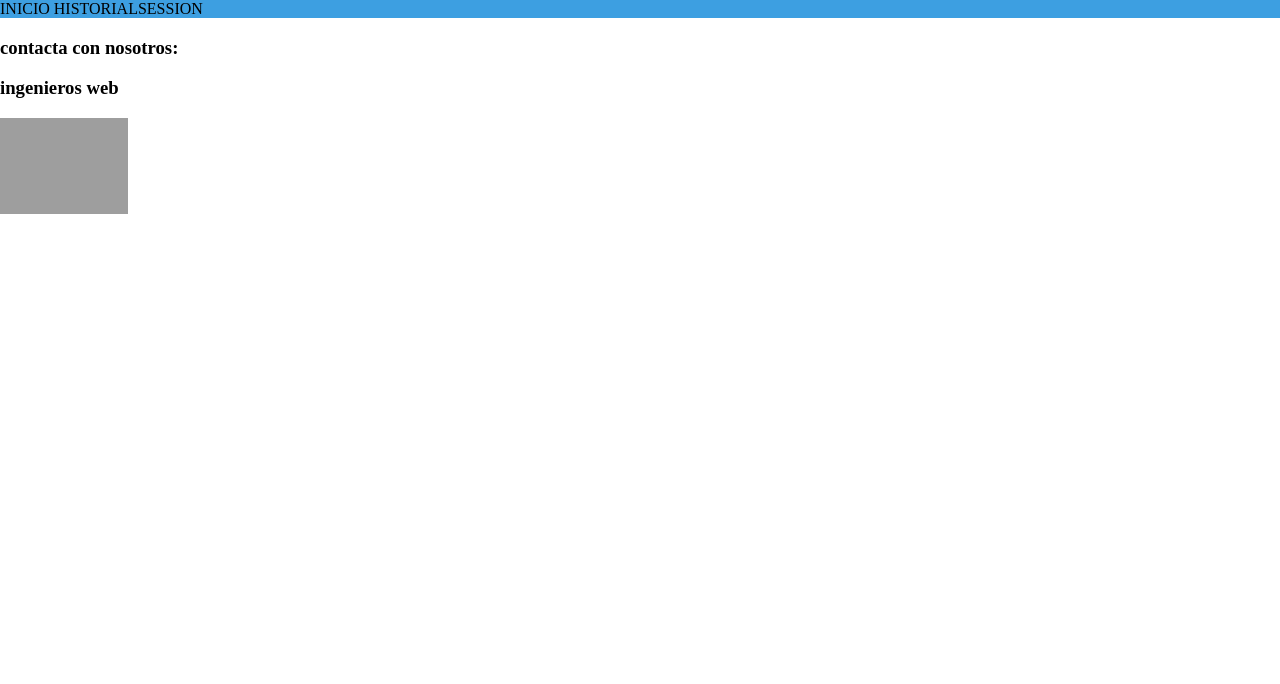
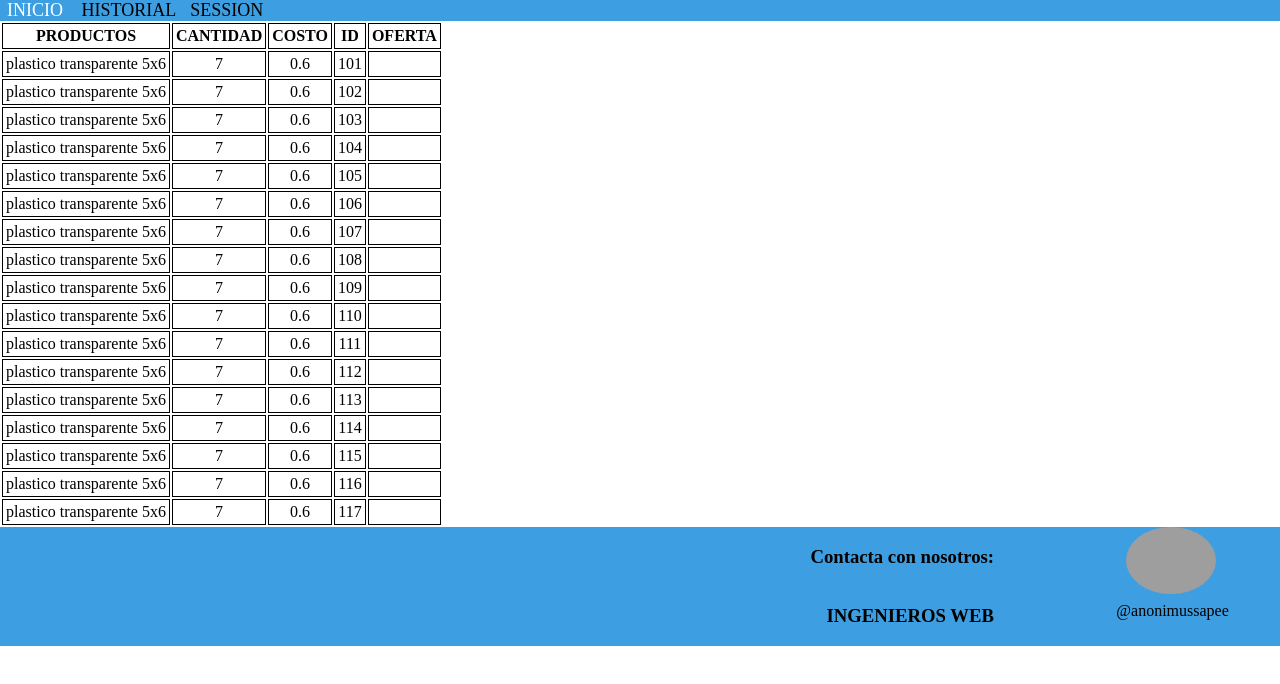
Before and after one commit to anonimussapee/proyecto_1, a plain HTML site: page index.html in a window 1280 px wide. Drawn offline with Linux system fonts and the light colour scheme; grey boxes are pictures that could not be loaded.

Commit message:
2do actualizacion del proyecto, ya subi el html  añadiendo mas estilo con css y tambien añadi el script que contiene los productos y la funcion para desplegar los datos en el html ademas ya agrege el script para que funcione en el archivo modules

```diff
--- a/assets/estilo/estilo.css
+++ b/assets/estilo/estilo.css
@@ -1,9 +1,60 @@
+.h3_foot{
+    text-align: right;
+    margin-right: 30px;
+}
 #img_footer{
-    width: 10%;
+    width: 7%;
+    position: absolute;
+    right: 0;
+}
+#section_table{
+    display:flex;
+}
+td, th{
+    border-color: black;
+    border: 1px;
+    border-style:solid;
+    padding: auto;
+    text-align: center;
+    padding: 3px;
 }
 #nav{
     background-color: #3D9FE1 ;
+    height: auto;
+}
+#nav a{
+    font-size: large;
+    padding: 7px;
+}
+#nav a:hover{
+    color:white;
+}
+div .h3_foot:nth-child(2):hover{
+    color:white;
 }
 body{
     margin: 0%;
 }
+#cont_foot{
+    display: grid;
+    background-color: #3D9FE1 ;
+    height: auto;
+    grid-template-columns: 1fr 1fr 1fr 1fr 1fr;
+
+}
+div .h3_foot:nth-child(1){
+    grid-column: 4/5;
+}
+div .h3_foot:nth-child(2){
+    grid-column: 4/5;
+}
+div #img_footer{
+    grid-column: 5/6;
+    margin-right: 5%;
+    border-radius: 50%;
+}
+#cont_foot p{
+grid-column: 5/6;
+text-align: right;
+margin-right: 20%;
+}
--- a/index.html
+++ b/index.html
@@ -6,6 +6,8 @@
     <meta name="viewport" content="width=device-width, initial-scale=1.0">
     <title>PRIMER PROYECTO</title>
     <link rel="stylesheet" href="./assets/estilo/estilo.css">
+    <script src="./src/main.js" type="module"></script>
+    <script src="./src/modules.js" type="module"></script>
 </head>
 <body>
     <section>
@@ -14,7 +16,7 @@
         </nav>
     </section>
     <main>
-    <section>
+    <section id="section_table">
         <table id="tabla_productos">
 
         </table>
@@ -24,10 +26,11 @@
     </section>
     </main>
     <footer>
-        <h3>contacta con nosotros:</h3>
-        <div>
-            <h3>ingenieros web</h3>
+       <div id="cont_foot">
+            <h3 class="h3_foot">Contacta con nosotros:</h3>
+            <h3 class="h3_foot">INGENIEROS WEB</h3>
             <img id="img_footer" src="https://images.pexels.com/photos/11035539/pexels-photo-11035539.jpeg?auto=compress&cs=tinysrgb&w=1260&h=750&dpr=1" >
+            <p>@anonimussapee</p>
         </div>
     </footer>
 </body>
--- a/src/main.js
+++ b/src/main.js
@@ -0,0 +1,16 @@
+/*fucntion para generar numeros de 3 digitos para el stock*/
+var valor_bd=100;
+function num_stock(){
+valor_bd=valor_bd+1;
+return valor_bd;
+}
+/*funcion para mostrar la tabla en html*/
+export function show_in_html(donde){
+    let etiquetas=`<th>PRODUCTOS</th><th>CANTIDAD</th><th>COSTO</th><th>ID</th><th>OFERTA</th>`;
+    for(var items of stock){
+        etiquetas+=`<tr><td>${items.producto}</td><td>${items.cant}</td><td>${items.costo}</td><td>${items.id}</td><td>${items?.oferta}</td></tr>`;
+    }
+    donde.innerHTML=etiquetas;
+}
+/*esta es la variable donde se guardaran los datos de los productos */
+var stock=[{producto:"plastico transparente 5x6",id:num_stock(),costo:0.60, cant:7, oferta:""},{producto:"plastico transparente 5x6",id:num_stock(),costo:0.60, cant:7, oferta:""},{producto:"plastico transparente 5x6",id:num_stock(),costo:0.60, cant:7, oferta:""},{producto:"plastico transparente 5x6",id:num_stock(),costo:0.60, cant:7, oferta:""},{producto:"plastico transparente 5x6",id:num_stock(),costo:0.60, cant:7, oferta:""},{producto:"plastico transparente 5x6",id:num_stock(),costo:0.60, cant:7, oferta:""},{producto:"plastico transparente 5x6",id:num_stock(),costo:0.60, cant:7, oferta:""},{producto:"plastico transparente 5x6",id:num_stock(),costo:0.60, cant:7, oferta:""},{producto:"plastico transparente 5x6",id:num_stock(),costo:0.60, cant:7, oferta:""},{producto:"plastico transparente 5x6",id:num_stock(),costo:0.60, cant:7, oferta:""},{producto:"plastico transparente 5x6",id:num_stock(),costo:0.60, cant:7, oferta:""},{producto:"plastico transparente 5x6",id:num_stock(),costo:0.60, cant:7, oferta:""},{producto:"plastico transparente 5x6",id:num_stock(),costo:0.60, cant:7, oferta:""},{producto:"plastico transparente 5x6",id:num_stock(),costo:0.60, cant:7, oferta:""},{producto:"plastico transparente 5x6",id:num_stock(),costo:0.60, cant:7, oferta:""},{producto:"plastico transparente 5x6",id:num_stock(),costo:0.60, cant:7, oferta:""},{producto:"plastico transparente 5x6",id:num_stock(),costo:0.60, cant:7, oferta:""},];
--- a/src/modules.js
+++ b/src/modules.js
@@ -0,0 +1,5 @@
+var table_products=document.getElementById("tabla_productos")
+window.addEventListener('load', async function(){
+var see= await import("./main.js");
+see.show_in_html(table_products);
+})
```
